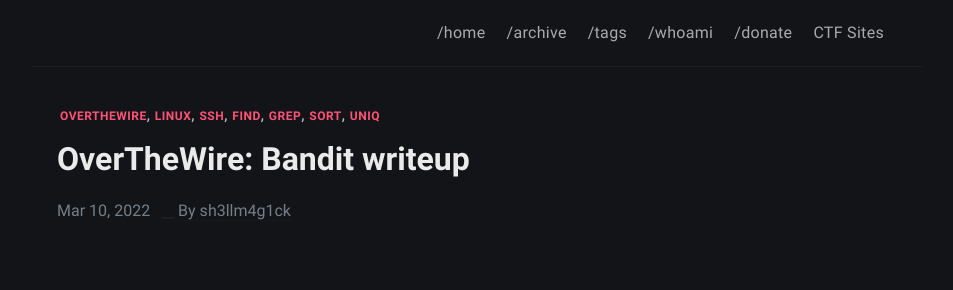
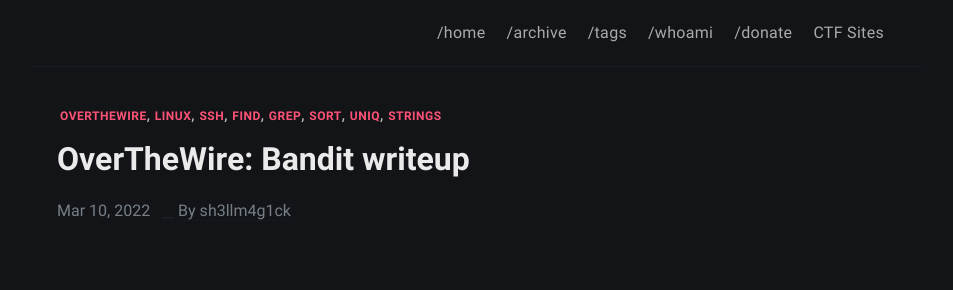
Before and after one commit to sh3llm4g1ck/sh3llm4g1ck.github.io, a Jekyll site: the page built from _posts/overthewire-bandit/2022-03-10-overthewire-bandit.md, in a window 1280 px wide and 900 px high. Shown: the top 290 px of the window, without its empty margins (163-1116 px from the left). Built offline with Jekyll 4.4.1, drawn with Linux system fonts in a browser that asks for light colours.

Commit message:
Update 2022-03-10-overthewire-bandit.md

```diff
--- a/_posts/overthewire-bandit/2022-03-10-overthewire-bandit.md
+++ b/_posts/overthewire-bandit/2022-03-10-overthewire-bandit.md
@@ -1,7 +1,7 @@
 ---
 layout: post
 title: "OverTheWire: Bandit writeup"
-tags: [overthewire, linux, ssh, find, grep, sort, uniq]
+tags: [overthewire, linux, ssh, find, grep, sort, uniq, strings]
 ---
 
 Our journey will begin with [Bandit](https://overthewire.org/wargames/bandit/){:target="_blank"} wargame, as the page says will teaches us the basics we need to be able to play other wargames. We will learn various linux commands and much more. This post will contain all the solutions for each level with explanation. I'll update daily, till all the levels get pwned. Let's get started!
```
Also changed, not shown: other parts of _posts/overthewire-bandit/2022-03-10-overthewire-bandit.md (+2 -0 lines).
